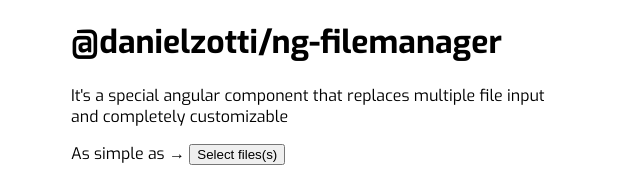
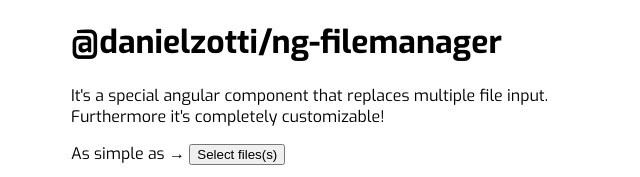
Before and after one commit to danielzotti/ng-filemanager, an Angular app: page / in a window 1280 px wide. Shown: the top 177 px of the page, without its empty margins (319-959 px from the left). Built offline with nearby package versions, Linux system fonts and the light colour scheme.

Commit message:
Aggiornato package con repository e description

```diff
--- a/projects/ng-filemanager/package.json
+++ b/projects/ng-filemanager/package.json
@@ -13,6 +13,11 @@
     "themable",
     "customizable"
   ],
+  "description": "It's a special angular component that replaces multiple file input. Furthermore it's completely customizable",
+  "repository": {
+    "type": "git",
+    "url": "https://github.com/danielzotti/ng-filemanager"
+  },
   "peerDependencies": {
     "@angular/common": "^6.0.0-rc.0 || ^6.0.0",
     "@angular/core": "^6.0.0-rc.0 || ^6.0.0"
--- a/src/app/app.component.html
+++ b/src/app/app.component.html
@@ -3,7 +3,7 @@
     @danielzotti/ng-filemanager
   </h1>
   <div class="description">
-    <p>It's a special angular component that replaces multiple file input and completely customizable</p>
+    <p>It's a special angular component that replaces multiple file input. Furthermore it's completely customizable!</p>
     <p>As simple as → <ng-filemanager [(ngModel)]="files" name="files"></ng-filemanager>
     </p>
   </div>
```
